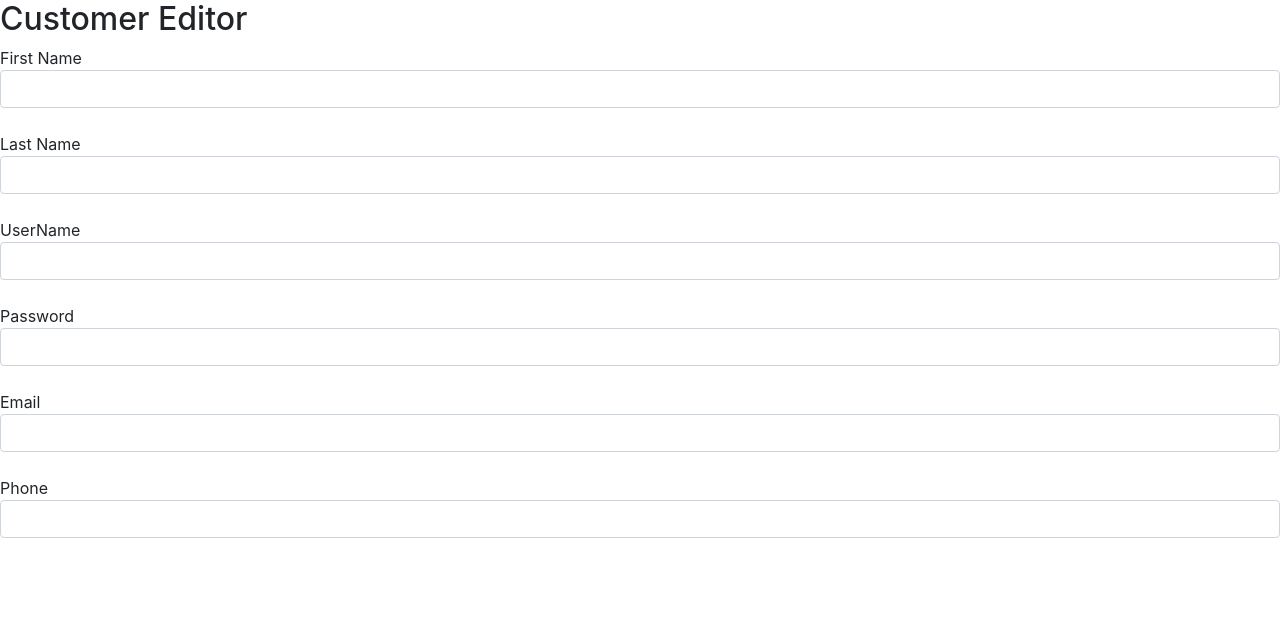
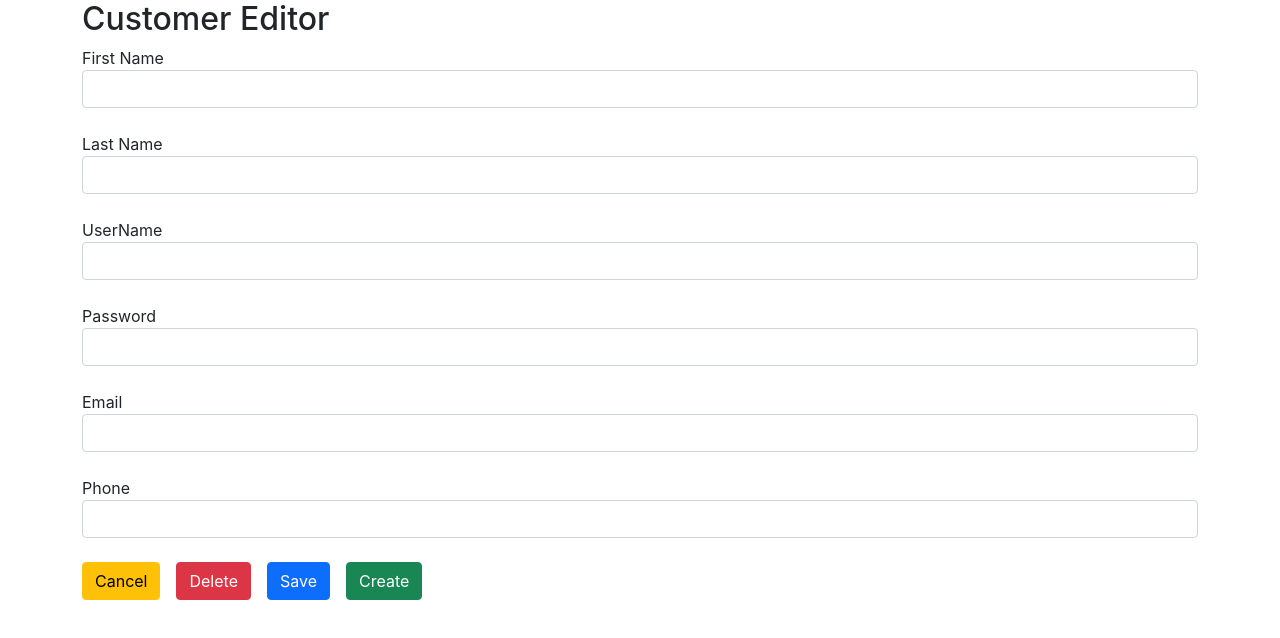
Before and after one commit to hyauu/CS5200_project, a React (Create React App) app in the folder P2/client/: page /customer/1 in a window 1280 px wide. Shown: the top 638 px of the page. Built offline with nearby package versions, Linux system fonts and the light colour scheme; no server answers.

Commit message:
finish UI for customer

```diff
--- a/P2/client/src/components/customer/customer-editor.js
+++ b/P2/client/src/components/customer/customer-editor.js
@@ -1,5 +1,5 @@
 import React, {useState, useEffect} from "react";
-import { useParams, useHistory } from "react-router-dom";
+import {useParams, useHistory} from "react-router-dom";
 import CustomerService from "../../services/customer-service";
 
 const CustomerEditor = (props) => {
@@ -9,8 +9,12 @@ const CustomerEditor = (props) => {
 
     useEffect(() => {
         console.log(id);
-        if (id !== "new") findCustomerById(id);
+        if (id !== "new") {
+            findCustomerById(id);
+        }
     }, []);
+
+
 
     const findCustomerById = async (id) => {
         try {
@@ -21,34 +25,45 @@ const CustomerEditor = (props) => {
         }
     };
 
-    const deleteCustomer = async () => {
+
+    const deleteCustomer = async (id) => {
         try {
             const response = await CustomerService.deleteCustomer(id);
         } catch (e) {
             console.log(e);
         }
+        history.goBack();
     };
 
-    const updateCustomer = async (id) => {
+
+    const updateCustomer = async (id, customer) => {
         try {
             const resposne = await CustomerService.updateCustomer(id, customer);
             setCustomer(resposne);
-        } catch (e) {
-            console.log(e);
-        }
-    };
-
-    const createCustomer = async (customer) => {
-        try {
-            const response = await CustomerService.createCustomer(customer);
-            setCustomer(response);
+            history.goBack();
         } catch (e) {
             console.log(e);
         }
     };
 
 
-    return (<div>
+
+    const createCustomer = async (customer) => {
+        try {
+            let val = {...customer};
+            delete val.customerId;
+            console.log(val);
+            const response = await CustomerService.createCustomer(val);
+            setCustomer(response);
+            history.goBack();
+        } catch (e) {
+            console.log(e);
+        }
+    };
+
+
+    return (
+        <div className="container">
             <h2>Customer Editor</h2>
             <label>First Name</label>
             <input className="form-control"
@@ -80,6 +95,23 @@ const CustomerEditor = (props) => {
                    value={customer.phone}
                    onChange={(e) => setCustomer({...customer, phone: e.target.value})}
             /><br/>
+
+            <button className="btn btn-warning me-3"
+                    onClick={() => {
+                        history.goBack()
+                    }}>
+                Cancel
+            </button>
+            <button className="btn btn-danger me-3"
+                    onClick={() => deleteCustomer(customer.customerId)}>
+                Delete
+            </button>
+            <button onClick={() => updateCustomer(customer.customerId, customer)}
+                    className="btn btn-primary me-3">Save
+            </button>
+            <button onClick={() => createCustomer(customer)} className="btn btn-success">Create
+            </button>
+
         </div>)
 }
 
--- a/P2/client/src/components/customer/customer-list.js
+++ b/P2/client/src/components/customer/customer-list.js
@@ -1,8 +1,12 @@
 import React, {useState, useEffect} from "react";
 import {Link, useHistory} from "react-router-dom";
+
 import CustomerService from "../../services/customer-service";
 
+
 const CustomerList = (props) => {
+    const history = useHistory()
+
     const [customers, setCustomers] = useState([]);
 
     useEffect(() => {
@@ -13,18 +17,29 @@ const CustomerList = (props) => {
         try {
             const response = await CustomerService.findAllCustomers();
             setCustomers(response);
-        } catch(e) {
+        } catch (e) {
             console.log(e);
         }
     }
 
-    return (<div>
-        <h2>Customers</h2>
-        <button>Add Customer</button>
-        {customers.map((c, idx) => {
-           return <div key={idx}><Link to={`/customer/${c.customerId}`}>{c.username}</Link></div>
-        })
-        }
+    return (
+        <div className="container">
+            <h2>Customer List</h2>
+            <button className="btn btn-primary" onClick={() => history.push("/customer/new")}>
+                Add Customer
+            </button>
+
+            <ul className="list-group mt-3">
+                {customers.map((customer, idx) => {
+                    return <li className="list-group-item" key={idx}>
+                        <Link to={`/customer/${customer.customerId}`}>
+                            {customer.firstName},
+                            {customer.lastName},
+                            {customer.username}
+                        </Link>
+                    </li>})
+                }
+            </ul>
         </div>)
 }
 
--- a/P2/client/src/services/customer-service.js
+++ b/P2/client/src/services/customer-service.js
@@ -18,7 +18,7 @@ const CustomerService = {
 
     updateCustomer : (id, updatedCustomer) => {
         return fetch(`${CUSTOMER_URL}/update/id/${id}`, {
-            method: "POST",
+            method: "PUT",
             body: JSON.stringify(updatedCustomer),
             headers: {
                 "content-type": "application/json"
@@ -29,8 +29,16 @@ const CustomerService = {
     deleteCustomer : (id) => {
         return fetch(`${CUSTOMER_URL}/delete/id/${id}`, {
             method: "DELETE"
-        }).then(res => res.json());
-    }
+        }).then(res => res.status);
+    },
+
+   createCustomer : (customer) =>
+        fetch(`${CUSTOMER_URL}/create`, {
+            method: 'POST',
+            body: JSON.stringify(customer),
+            headers: {'content-type': 'application/json'}
+        })
+            .then(response => response.json())
 }
 
 export default CustomerService;
```
Also changed, not shown: 1 other file (tests, documents, lock files or other folders). Lines whose indentation alone changed are shown as unchanged.
